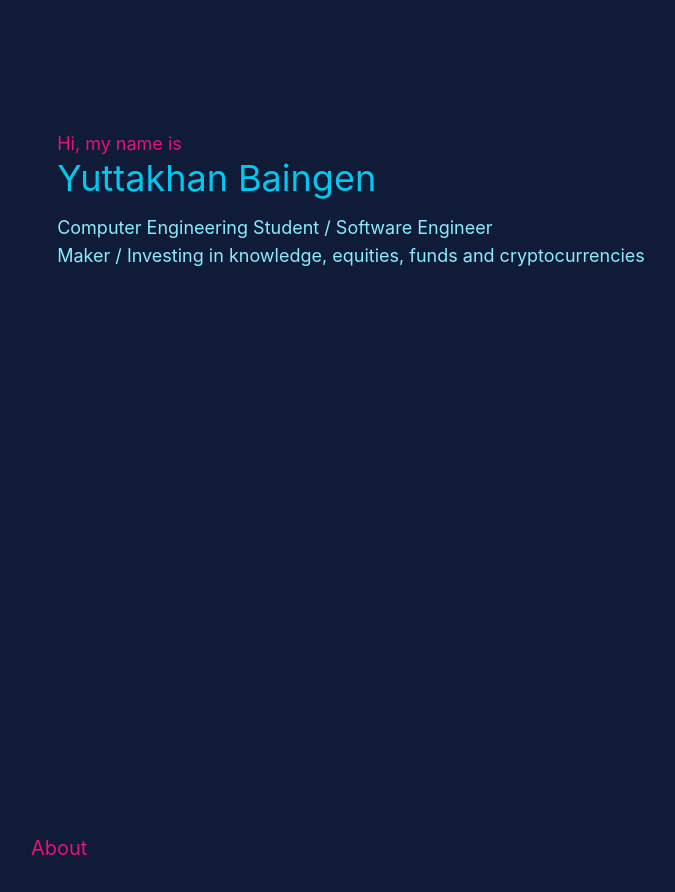
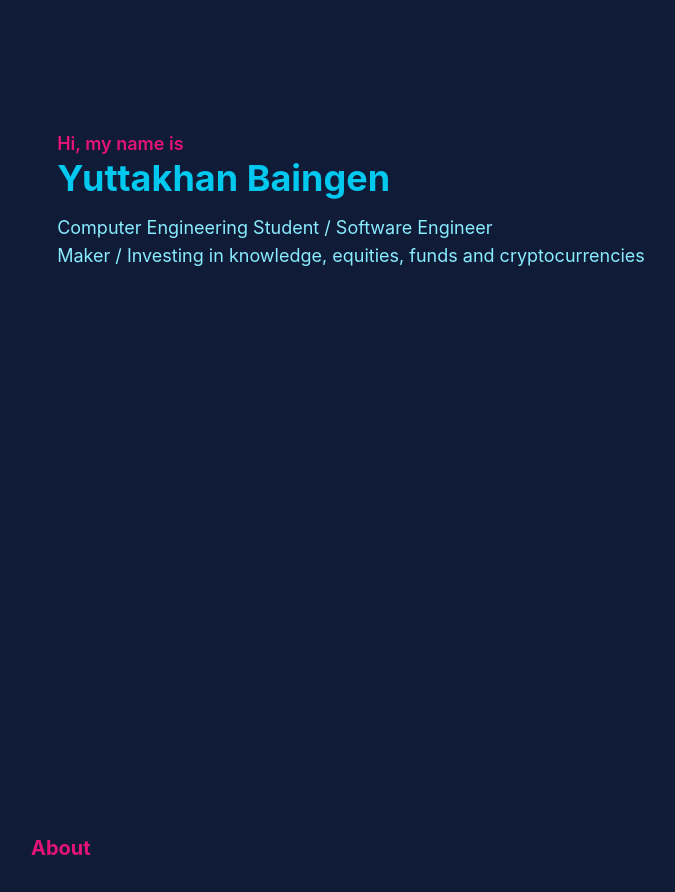
Before and after one commit to badgooooor/portfolio, a Next.js app: page / in a window 1280 px wide. Shown: the part 200-1092 px from the top of the page, without its empty margins (289-964 px from the left). Built offline with nearby package versions, Linux system fonts and the light colour scheme.

Commit message:
Update styling

```diff
--- a/styles/globals.css
+++ b/styles/globals.css
@@ -27,16 +27,20 @@ body {
     @apply px-2 mx-2 border border-razzmatazz transition duration-300 ease-in-out hover:bg-razzmatazz hover:bg-opacity-50;
   }
 
+  .contact-sidebar-item {
+    @apply p-2 transition duration-300 text-bunting ease-in-out hover:shadow-lg hover:bg-robins-egg-blue hover:text-razzmatazz;
+  }
+
   .landing-container {
     @apply flex justify-center text-robins-egg-blue items-center min-h-screen bg-bunting-500;
   }
 
   .landing-subheading {
-    @apply text-lg text-razzmatazz;
+    @apply text-lg font-semibold text-razzmatazz;
   }
 
   .landing-heading {
-    @apply text-4xl text-robins-egg-blue pb-4;
+    @apply text-4xl font-bold	text-robins-egg-blue pb-4;
   }
 
   .landing-text {
@@ -44,7 +48,7 @@ body {
   }
 
   .content-heading {
-    @apply flex flex-row w-full lg:w-3/5 px-16 py-2 text-xl text-razzmatazz;
+    @apply flex flex-row w-full lg:w-3/5 px-16 py-2 font-bold text-xl text-razzmatazz;
   }
 
   .about-wrapper {
```
